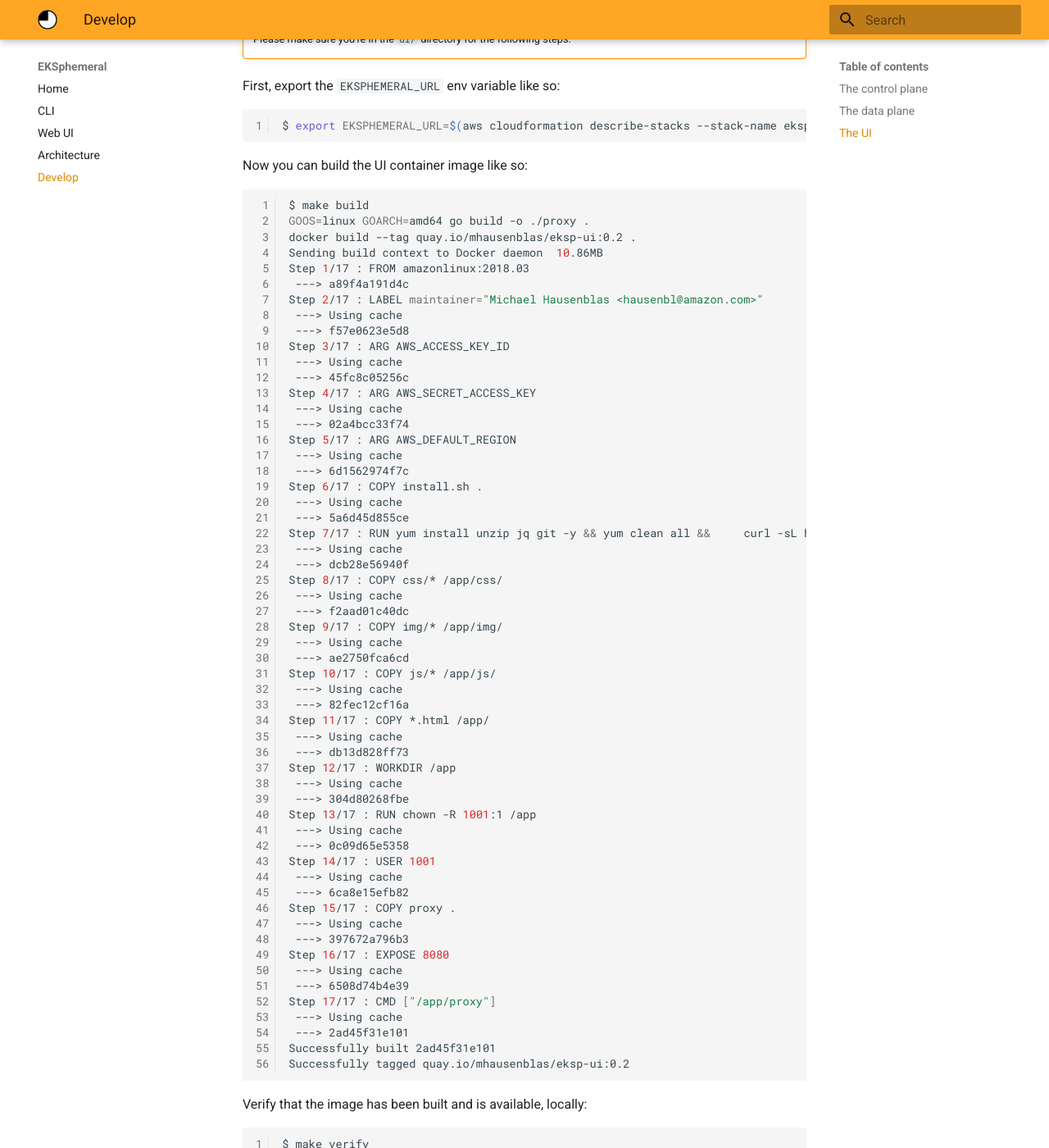
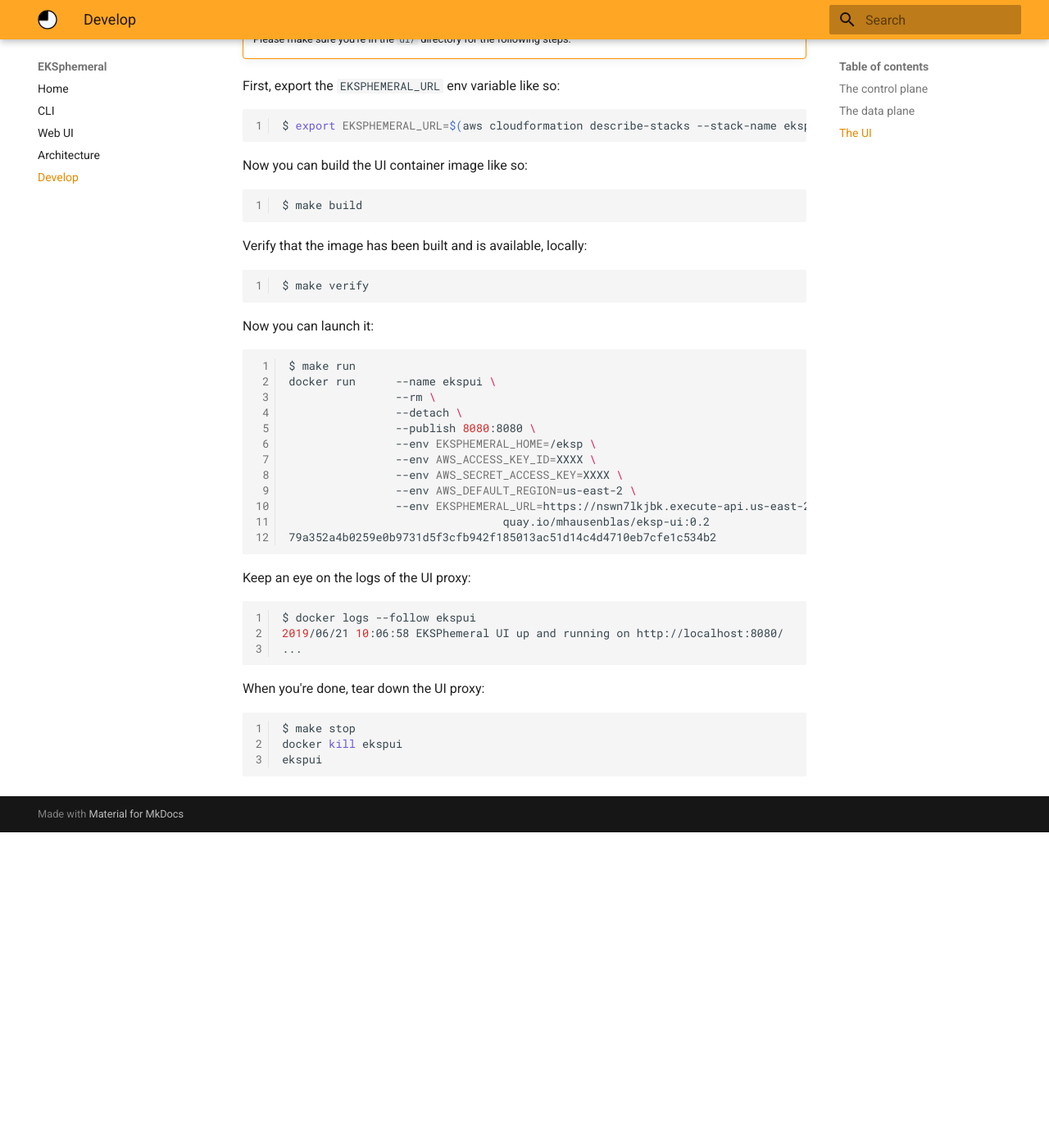
Before and after one commit to mhausenblas/eksphemeral, an MkDocs documentation site: the page built from docs/docs/dev.md, in a window 1280 px wide and 1400 px high, scrolled down 3039 px. Shown: the whole window at 82% size. Built offline with MkDocs 1.6.1 and Material for MkDocs 9.7.7, drawn with Linux system fonts in a browser that asks for light colours; after the commit the page ends 4054 px from its top, so only the background shows below that; some of the changed text lies outside the part shown.

Commit message:
fixes dev docs; adds ArgoCD to deluxe

````diff
--- a/docs/docs/dev.md
+++ b/docs/docs/dev.md
@@ -132,69 +132,14 @@
 
 ```sh
 $ make build
-GOOS=linux GOARCH=amd64 go build -o ./proxy .
-docker build --tag quay.io/mhausenblas/eksp-ui:0.2 .
-Sending build context to Docker daemon  10.86MB
-Step 1/17 : FROM amazonlinux:2018.03
- ---> a89f4a191d4c
-Step 2/17 : LABEL maintainer="Michael Hausenblas <hausenbl@amazon.com>"
- ---> Using cache
- ---> f57e0623e5d8
-Step 3/17 : ARG AWS_ACCESS_KEY_ID
- ---> Using cache
- ---> 45fc8c05256c
-Step 4/17 : ARG AWS_SECRET_ACCESS_KEY
- ---> Using cache
- ---> 02a4bcc33f74
-Step 5/17 : ARG AWS_DEFAULT_REGION
- ---> Using cache
- ---> 6d1562974f7c
-Step 6/17 : COPY install.sh .
- ---> Using cache
- ---> 5a6d45d855ce
-Step 7/17 : RUN yum install unzip jq git -y && yum clean all &&     curl -sL https://bootstrap.pypa.io/get-pip.py -o get-pip.py &&     python get-pip.py && pip install awscli --upgrade &&     export EKSPHEMERAL_HOME=/eksp &&     chmod +x install.sh && ./install.sh
- ---> Using cache
- ---> dcb28e56940f
-Step 8/17 : COPY css/* /app/css/
- ---> Using cache
- ---> f2aad01c40dc
-Step 9/17 : COPY img/* /app/img/
- ---> Using cache
- ---> ae2750fca6cd
-Step 10/17 : COPY js/* /app/js/
- ---> Using cache
- ---> 82fec12cf16a
-Step 11/17 : COPY *.html /app/
- ---> Using cache
- ---> db13d828ff73
-Step 12/17 : WORKDIR /app
- ---> Using cache
- ---> 304d80268fbe
-Step 13/17 : RUN chown -R 1001:1 /app
- ---> Using cache
- ---> 0c09d65e5358
-Step 14/17 : USER 1001
- ---> Using cache
- ---> 6ca8e15efb82
-Step 15/17 : COPY proxy .
- ---> Using cache
- ---> 397672a796b3
-Step 16/17 : EXPOSE 8080
- ---> Using cache
- ---> 6508d74b4e39
-Step 17/17 : CMD ["/app/proxy"]
- ---> Using cache
- ---> 2ad45f31e101
-Successfully built 2ad45f31e101
-Successfully tagged quay.io/mhausenblas/eksp-ui:0.2
+
 ```
 
 Verify that the image has been built and is available, locally:
 
 ```sh
 $ make verify
-REPOSITORY                    TAG                 IMAGE ID            CREATED             SIZE
-quay.io/mhausenblas/eksp-ui   0.2                 2ad45f31e101        About an hour ago   449MB
+
 ```
 
 Now you can launch it:
````
Also changed, not shown: 1 other file.
